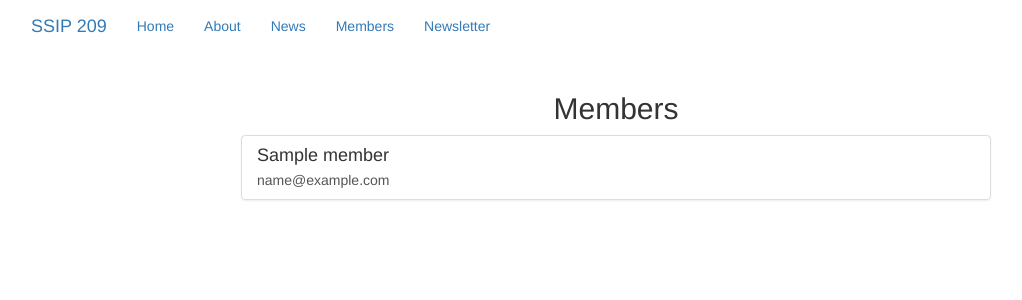
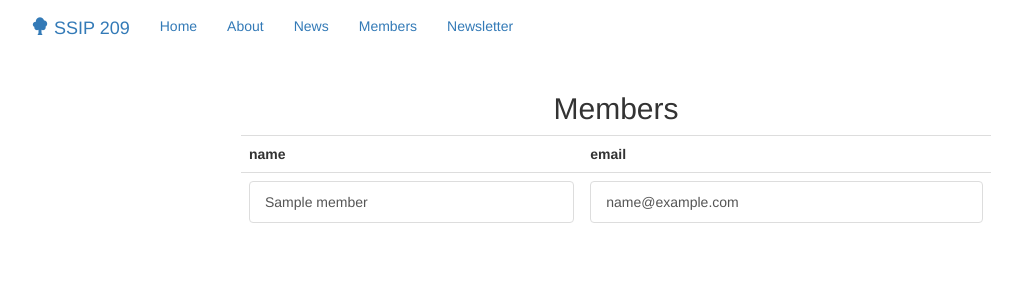
Before and after one commit to mooja/ssip209, a Django app: template ssip209/templates/members/member_list.html in a window 1280 px wide. Shown: the top 300 px of the page, without its empty margins (39-1061 px from the left). Run offline with Django 3.2, Linux system fonts and the light colour scheme; the template is opened without the code that fills it: most values are stand-ins (such as "Sample title", 1, 10 or a date in 2020); some libraries are stand-ins or nearby versions.

Commit message:
Cleaned up some html. Added plural name news entries

```diff
--- a/ssip209/news/models.py
+++ b/ssip209/news/models.py
@@ -34,3 +34,4 @@ class NewsEntry(models.Model):
 
     class Meta:
         ordering = ['-pub_date']
+        verbose_name_plural = "News Entries"
--- a/ssip209/templates/base.html
+++ b/ssip209/templates/base.html
@@ -24,6 +24,8 @@
     <!-- This file store project specific CSS -->
     <link href="{% static 'css/project.css' %}" rel="stylesheet">
     {% endblock %}
+    {% block extra_css %}
+    {% endblock %}
 
     {% block angular %}
       <!-- <script src="//ajax.googleapis.com/ajax/libs/angularjs/1.2.16/angular.min.js"></script> -->
@@ -35,7 +37,7 @@
 
     <div class="navbar">
       <div class="container">
-        <a class="navbar-brand" href="/">SSIP 209</a>
+        <a class="navbar-brand" href="/"><span class="glyphicon glyphicon-tree-deciduous"></span> SSIP 209</a>
         <ul class="nav navbar-nav">
           <li><a href="{% url 'home' %}"> Home</a></li>
           <li><a href="{% url 'about' %}">About</a></li>
@@ -66,6 +68,9 @@
         <p>Use this document as a way to quick start any new project.</p>
       {% endblock content %}
 
+      {% block main_content %}
+      {% endblock %}
+
     </div> <!-- /container -->
 
     {% block modal %}{% endblock modal %}
--- a/ssip209/templates/members/member_list.html
+++ b/ssip209/templates/members/member_list.html
@@ -11,18 +11,25 @@
       <h2 class="text-center">Members</h2>
     </div>
   </div>
-
   <div class="row">
-  <div class="col-md-8 col-md-offset-2">
-      <div class="list-group">
-          {% for member in member_list %}
-            <a href="{% url 'members:member-detail' slug=member.slug %}" class="list-group-item">
-              <h4 class="list-group-item-heading">{{ member.get_full_name }}</h4>
-              <p class="list-group-item-text">{{ member.email }}</p>
-            </a>
-          {% endfor %}
+      <div class="col-md-8 col-md-offset-2">
+          <table class="table">
+              <tr>
+                  <th>name</th>
+                  <th>email</th>
+              </tr>
+              {% for member in member_list %}
+              <tr>
+                  <td>
+                      <a href="{% url 'members:member-detail' slug=member.slug %}" class="list-group-item">{{ member.get_full_name }}</a>
+                  </td>
+                  <td>
+                      <a href="{% url 'members:member-detail' slug=member.slug %}" class="list-group-item">{{ member.email }}</a>
+                  </td>
+              </tr>
+              {% endfor %}
+          </table>
       </div>
-    </div>
   </div>
 
 </div>
```
